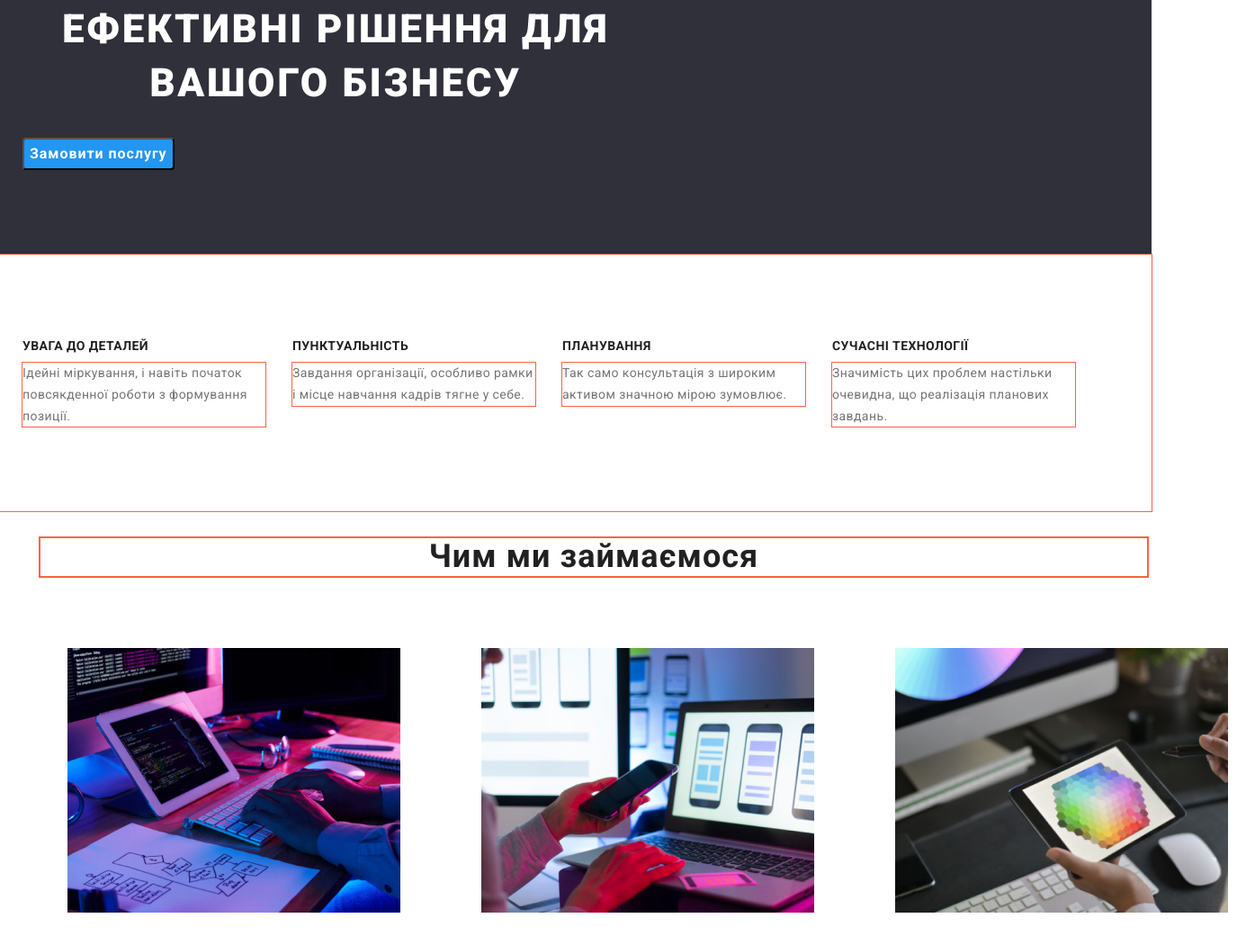
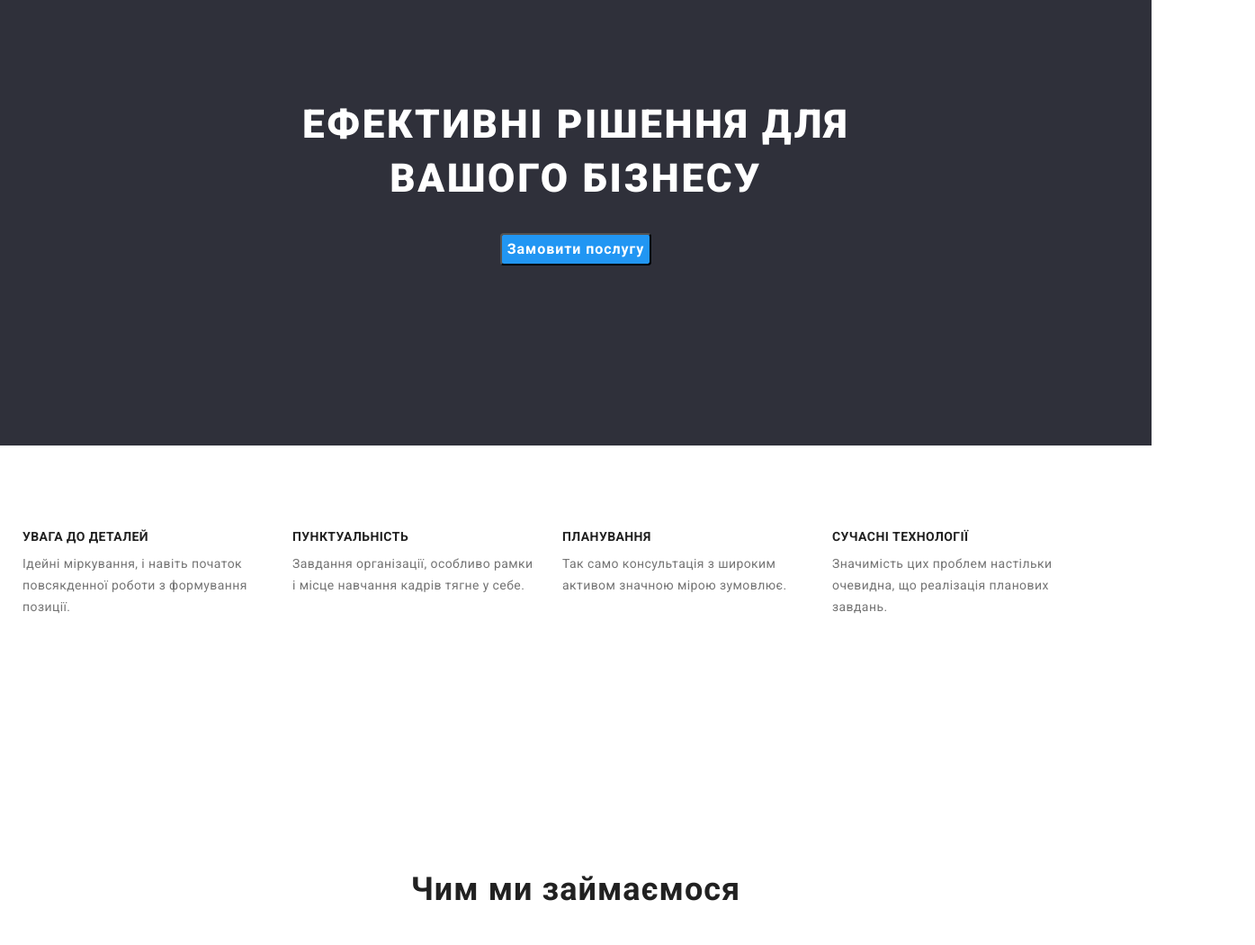
Before and after one commit to M-Vladyslav/goit-markup-hw-03, a plain HTML site: page index.html in a window 1280 px wide. Shown: the part 187-1237 px from the top of the page at 90% size, 1395 px wide, since content can reach past the window. Drawn offline with nearby package versions, Linux system fonts and the light colour scheme.

Commit message:
finished hm-3

```diff
--- a/css/styles.css
+++ b/css/styles.css
@@ -215,12 +215,14 @@ body {
 .slogan-name {
   width: 696px;
   margin-bottom: 30px;
+  margin-left: auto;
+  margin-right: auto;
   text-align: center;
-}
-.button-order {
 }
 .title-slogan {
   background: var(--grey-color);
+  padding-bottom: 200px;
+  padding-top: 200px;
 }
 
 .button-order {
@@ -234,15 +236,15 @@ body {
   cursor: pointer;
   color: var(--top-line-color);
   background: var(--blue-color);
+  display: block;
+  margin: 0 auto;
 }
 .button-order:hover,
 .button-order:focus {
   color: var(--top-line-color);
   background-color: var(--button-color);
 }
-.soft-skills {
-  outline: 1px solid tomato;
-}
+
 .soft-skills-item {
   font-weight: 700;
   font-size: 14px;
@@ -269,24 +271,18 @@ body {
 .soft-skills-item {
   margin-bottom: 10px;
 }
-.soft-skills-discription {
-  outline: 1px solid tomato;
-}
 .image-job-title {
   text-align: center;
-  outline: 2px solid tomato;
   margin-bottom: 50px;
+  margin-top: 94px;
 }
 .image-list {
   display: flex;
   width: 370px;
 }
-.image-job {
-  padding: 30px;
-}
+
 .image-team {
   text-align: center;
-  outline: 2px solid tomato;
   margin-bottom: 50px;
 }
 .image-team-list {
```
